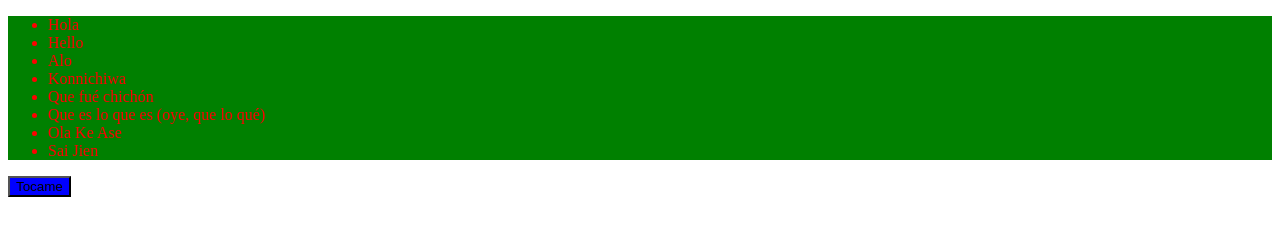
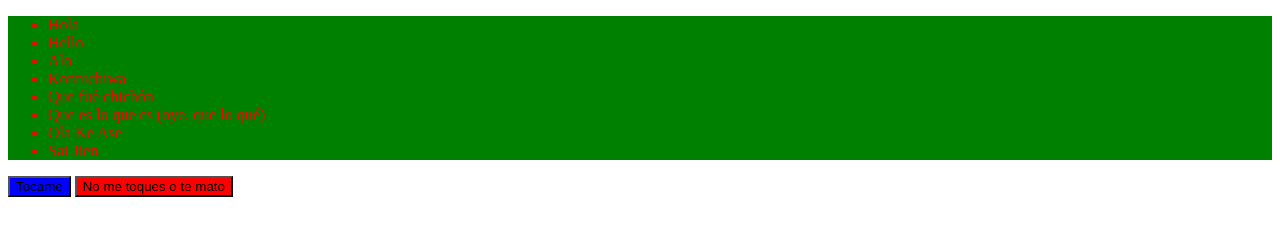
Before and after one commit to fizdalf/buscaminas-2022, a plain HTML site: page index.html in a window 1280 px wide. Drawn offline with Linux system fonts and the light colour scheme.

Commit message:
añadir un botón agresivo

```diff
--- a/index.html
+++ b/index.html
@@ -18,5 +18,6 @@
     </ul>
 </div>
 <button style="background-color:blue">Tocame</button>
+<button style="background-color: red">No me toques o te mato</button>
 </body>
 </html>
```
